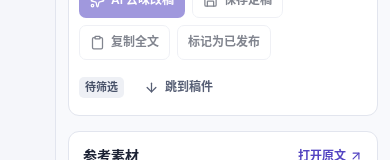
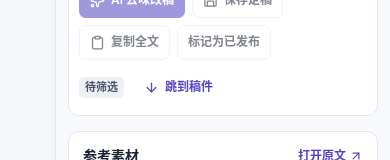
Before and after one commit to 18823302639/contenthub, a React (Vite) app: page /#/workbench/1 in a window 390 px wide. Shown: the part 332-492 px from the top of the page. Built offline with nearby package versions, Linux system fonts and the light colour scheme.

Commit message:
Correct workbench shortcut breakpoint cascade

```diff
--- a/src/features/workbench/workbench.css
+++ b/src/features/workbench/workbench.css
@@ -39,7 +39,7 @@
 .wb-record-status time { font-variant-numeric: tabular-nums; overflow-wrap: anywhere; }
 .wb-notice { margin-bottom: 10px; }
 .wb-loading { border-color: var(--line); background: var(--surface); color: var(--muted); }
-.wb-jump-to-draft { display: none; color: var(--accent); }
+.wb-toolbar .wb-jump-to-draft { display: none; color: var(--accent); }
 .wb-draft:focus { outline: 2px solid var(--accent); outline-offset: 2px; }
 
 .wb-grid { display: grid; grid-template-columns: minmax(250px, 4fr) minmax(0, 6fr); align-items: start; gap: 15px; }
@@ -116,7 +116,7 @@
 @media (max-width: 810px) {
   .wb-grid { grid-template-columns: 1fr; }
   .wb-source-body { max-height: 300px; }
-  .wb-jump-to-draft { display: inline-flex; }
+  .wb-toolbar .wb-jump-to-draft { display: inline-flex; }
   .wb-page-header { flex-wrap: wrap; }
 }
 @media (max-width: 490px) {
```
